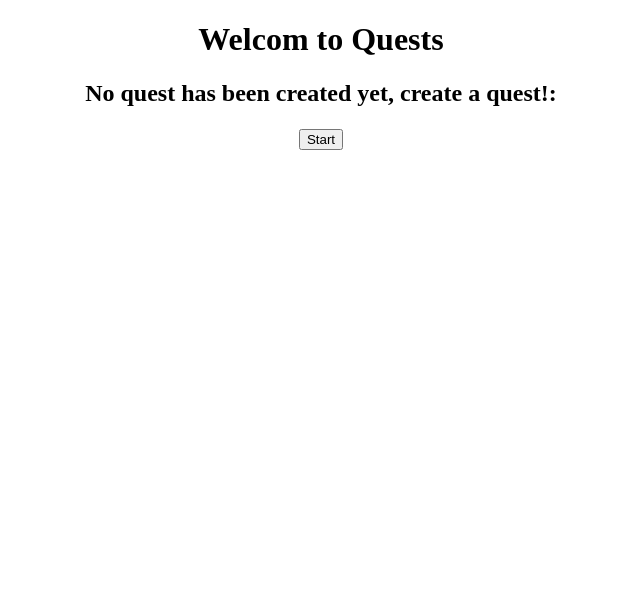
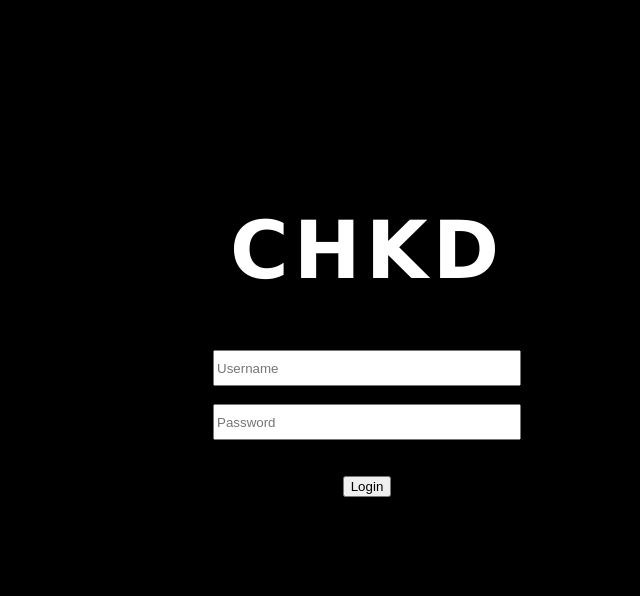
Before and after one commit to erinm5/CHKD, a Flask app: page / in a window 1280 px wide. Shown: the top 596 px of the page, without its empty margins (319-959 px from the left). Run offline with Flask 3, Linux system fonts and the light colour scheme.

Commit message:
login is currently index.html but we can rename

```diff
--- a/website/templates/index.html
+++ b/website/templates/index.html
@@ -1,24 +1,26 @@
+<!--  how to use css in python_ flask-->
 <!DOCTYPE html>
+<html lang="en">
 <head>
-    <title>Home</title>
-</head>
-<body>
-    <h1 style="text-align:center">Welcom to Quests</h1>
-    {%if quest_check == 0 :%}
-        <h2 style="text-align:center">No quest has been created yet, create a quest!:</h2>
-        <h3 style="text-align:center">
-        <form action="#" method="post">
-        <button type="submit">Start</button>
+<!--  Load CSS in Flask with html-->
+    <link rel="stylesheet" href='/static/core.css' />
+
+<!--  Load JavaScript in Flask with html-->
+  <!--script>
+    alert("Page has been loaded successfully")
+  </script-->
+
+  </head>
+  <body>
+    <div class="login">
+        <h1>CHKD</h1>
+        <form>
+            <input class="login-text" type="text" id="username" name="username"  placeholder="Username" required><br><br>
+            <input class="login-text" type="password" id="pass" name="pass"  placeholder="Password" required>
+            <br><br><br>
+            <input type="submit" value="Login">
         </form>
-        </h3>
-    {%else:%}
-        <h2 style="text-align:center">A quest has been already created!:</h2>
-        <h3 style="text-align:center">
-        <form action="#" method="post">
-        <button type="submit">veiw</button>
-        </form>
-        </h3>
-    {%endif%}
+    </div>
 
 </body>
 </html>
```
